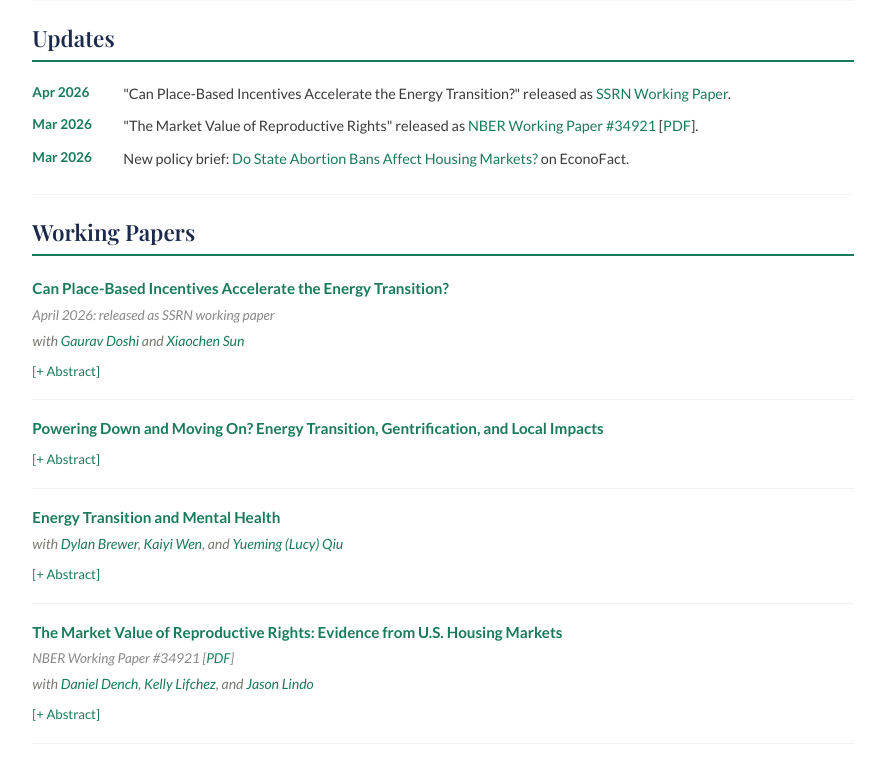
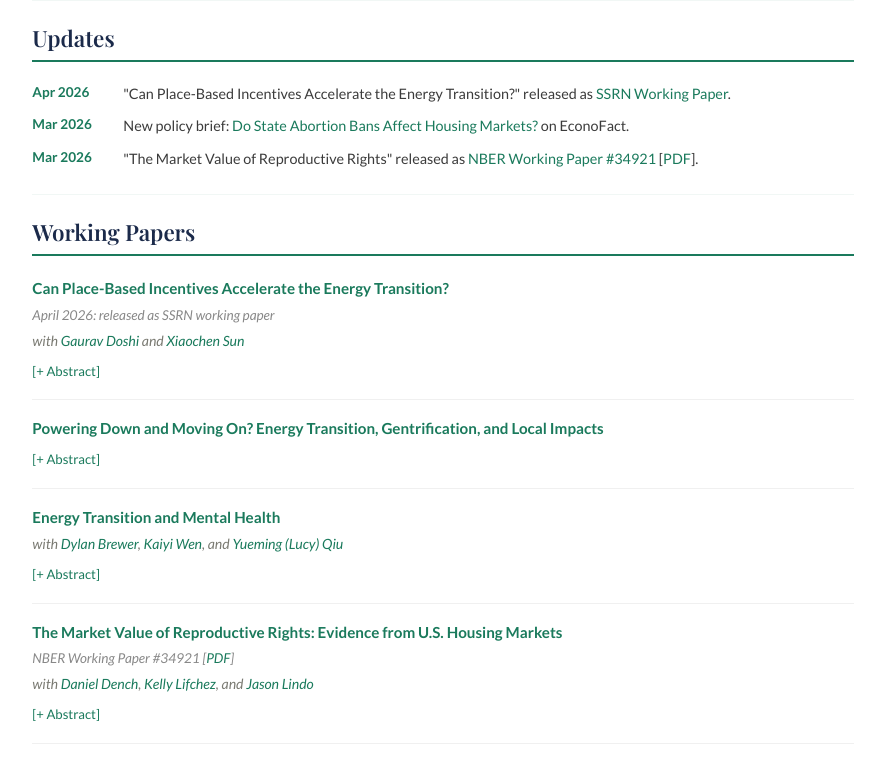
Before and after one commit to Jancyll/Jancyll.github.io, a Jekyll site: the page built from index.md, in a window 1280 px wide and 900 px high, scrolled down 374 px, cut to the strip 143-900 px from the top of the window. Shown: the whole strip, without its empty margins (197-1082 px from the left). Built offline with Jekyll 4.4.1, drawn with Linux system fonts in a browser that asks for light colours; some web fonts are replaced.

Commit message:
Update website

```diff
--- a/_layouts/home.html
+++ b/_layouts/home.html
@@ -35,11 +35,11 @@ layout: default
   </div>
   <div class="news-item">
     <span class="news-date">Mar 2026</span>
-    <span>"The Market Value of Reproductive Rights" released as <a href="https://www.nber.org/papers/w34921">NBER Working Paper #34921</a> [<a href="{{ site.github.url }}/papers/w34921.pdf">PDF</a>].</span>
+    <span>New policy brief: <a href="https://econofact.org/do-state-abortion-bans-affect-housing-markets">Do State Abortion Bans Affect Housing Markets?</a> on EconoFact.</span>
   </div>
   <div class="news-item">
     <span class="news-date">Mar 2026</span>
-    <span>New policy brief: <a href="https://econofact.org/do-state-abortion-bans-affect-housing-markets">Do State Abortion Bans Affect Housing Markets?</a> on EconoFact.</span>
+    <span>"The Market Value of Reproductive Rights" released as <a href="https://www.nber.org/papers/w34921">NBER Working Paper #34921</a> [<a href="{{ site.github.url }}/papers/w34921.pdf">PDF</a>].</span>
   </div>
 </section>
 
```
